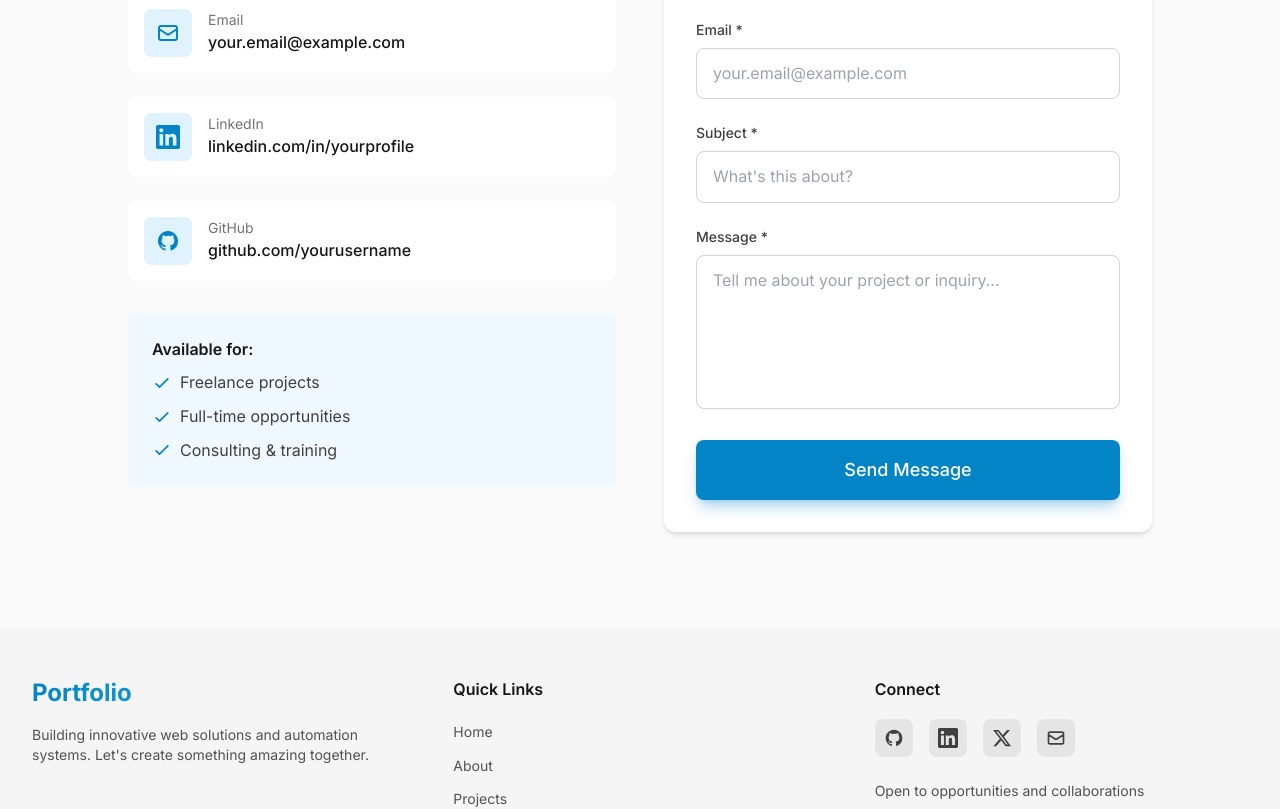
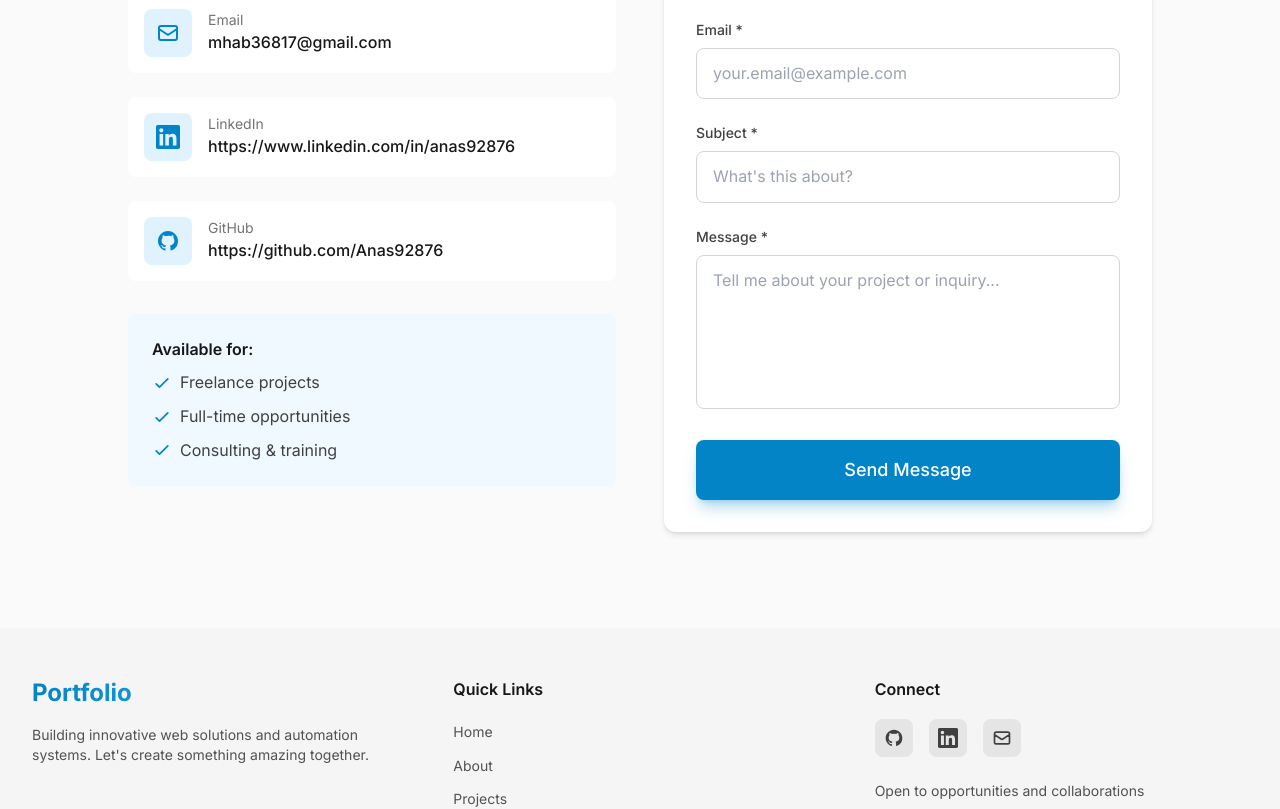
Before and after one commit to Anas92876/My_Portfolio, a Next.js app: page /contact in a window 1280 px wide. Shown: the part 520-1329 px from the top of the page. Built offline with nearby package versions, Linux system fonts and the light colour scheme.

Commit message:
Update Footer and ContactSection components

```diff
--- a/components/Footer.tsx
+++ b/components/Footer.tsx
@@ -13,7 +13,7 @@ export default function Footer() {
   const socialLinks = [
     {
       name: 'GitHub',
-      href: 'https://github.com/yourusername',
+      href: 'https://github.com/Anas92876',
       icon: (
         <svg className="w-5 h-5" fill="currentColor" viewBox="0 0 24 24" aria-hidden="true">
           <path fillRule="evenodd" d="M12 2C6.477 2 2 6.484 2 12.017c0 4.425 2.865 8.18 6.839 9.504.5.092.682-.217.682-.483 0-.237-.008-.868-.013-1.703-2.782.605-3.369-1.343-3.369-1.343-.454-1.158-1.11-1.466-1.11-1.466-.908-.62.069-.608.069-.608 1.003.07 1.531 1.032 1.531 1.032.892 1.53 2.341 1.088 2.91.832.092-.647.35-1.088.636-1.338-2.22-.253-4.555-1.113-4.555-4.951 0-1.093.39-1.988 1.029-2.688-.103-.253-.446-1.272.098-2.65 0 0 .84-.27 2.75 1.026A9.564 9.564 0 0112 6.844c.85.004 1.705.115 2.504.337 1.909-1.296 2.747-1.027 2.747-1.027.546 1.379.202 2.398.1 2.651.64.7 1.028 1.595 1.028 2.688 0 3.848-2.339 4.695-4.566 4.943.359.309.678.92.678 1.855 0 1.338-.012 2.419-.012 2.747 0 .268.18.58.688.482A10.019 10.019 0 0022 12.017C22 6.484 17.522 2 12 2z" clipRule="evenodd" />
@@ -22,25 +22,17 @@ export default function Footer() {
     },
     {
       name: 'LinkedIn',
-      href: 'https://linkedin.com/in/yourusername',
+      href: 'https://www.linkedin.com/in/anas92876',
       icon: (
         <svg className="w-5 h-5" fill="currentColor" viewBox="0 0 24 24" aria-hidden="true">
           <path d="M20.447 20.452h-3.554v-5.569c0-1.328-.027-3.037-1.852-3.037-1.853 0-2.136 1.445-2.136 2.939v5.667H9.351V9h3.414v1.561h.046c.477-.9 1.637-1.85 3.37-1.85 3.601 0 4.267 2.37 4.267 5.455v6.286zM5.337 7.433c-1.144 0-2.063-.926-2.063-2.065 0-1.138.92-2.063 2.063-2.063 1.14 0 2.064.925 2.064 2.063 0 1.139-.925 2.065-2.064 2.065zm1.782 13.019H3.555V9h3.564v11.452zM22.225 0H1.771C.792 0 0 .774 0 1.729v20.542C0 23.227.792 24 1.771 24h20.451C23.2 24 24 23.227 24 22.271V1.729C24 .774 23.2 0 22.222 0h.003z"/>
         </svg>
       ),
     },
-    {
-      name: 'Twitter',
-      href: 'https://twitter.com/yourusername',
-      icon: (
-        <svg className="w-5 h-5" fill="currentColor" viewBox="0 0 24 24" aria-hidden="true">
-          <path d="M18.244 2.25h3.308l-7.227 8.26 8.502 11.24H16.17l-5.214-6.817L4.99 21.75H1.68l7.73-8.835L1.254 2.25H8.08l4.713 6.231zm-1.161 17.52h1.833L7.084 4.126H5.117z"/>
-        </svg>
-      ),
-    },
+
     {
       name: 'Email',
-      href: 'mailto:your.email@example.com',
+      href: 'mhab36817@gmail.com',
       icon: (
         <svg className="w-5 h-5" fill="none" stroke="currentColor" viewBox="0 0 24 24" aria-hidden="true">
           <path strokeLinecap="round" strokeLinejoin="round" strokeWidth={2} d="M3 8l7.89 5.26a2 2 0 002.22 0L21 8M5 19h14a2 2 0 002-2V7a2 2 0 00-2-2H5a2 2 0 00-2 2v10a2 2 0 002 2z" />
--- a/components/sections/ContactSection.tsx
+++ b/components/sections/ContactSection.tsx
@@ -45,8 +45,8 @@ export default function ContactSection() {
         </svg>
       ),
       label: 'Email',
-      value: 'your.email@example.com',
-      href: 'mailto:your.email@example.com'
+      value: 'mhab36817@gmail.com',
+      href: 'https://mail.google.com/mail/u/0/#inbox?compose=new&to=mhab36817@gmail.com'
     },
     {
       icon: (
@@ -55,8 +55,8 @@ export default function ContactSection() {
         </svg>
       ),
       label: 'LinkedIn',
-      value: 'linkedin.com/in/yourprofile',
-      href: 'https://linkedin.com/in/yourprofile'
+      value: 'https://www.linkedin.com/in/anas92876',
+      href: 'https://www.linkedin.com/in/anas92876'
     },
     {
       icon: (
@@ -65,8 +65,8 @@ export default function ContactSection() {
         </svg>
       ),
       label: 'GitHub',
-      value: 'github.com/yourusername',
-      href: 'https://github.com/yourusername'
+      value: 'https://github.com/Anas92876',
+      href: 'https://github.com/Anas92876'
     }
   ]
 
```
